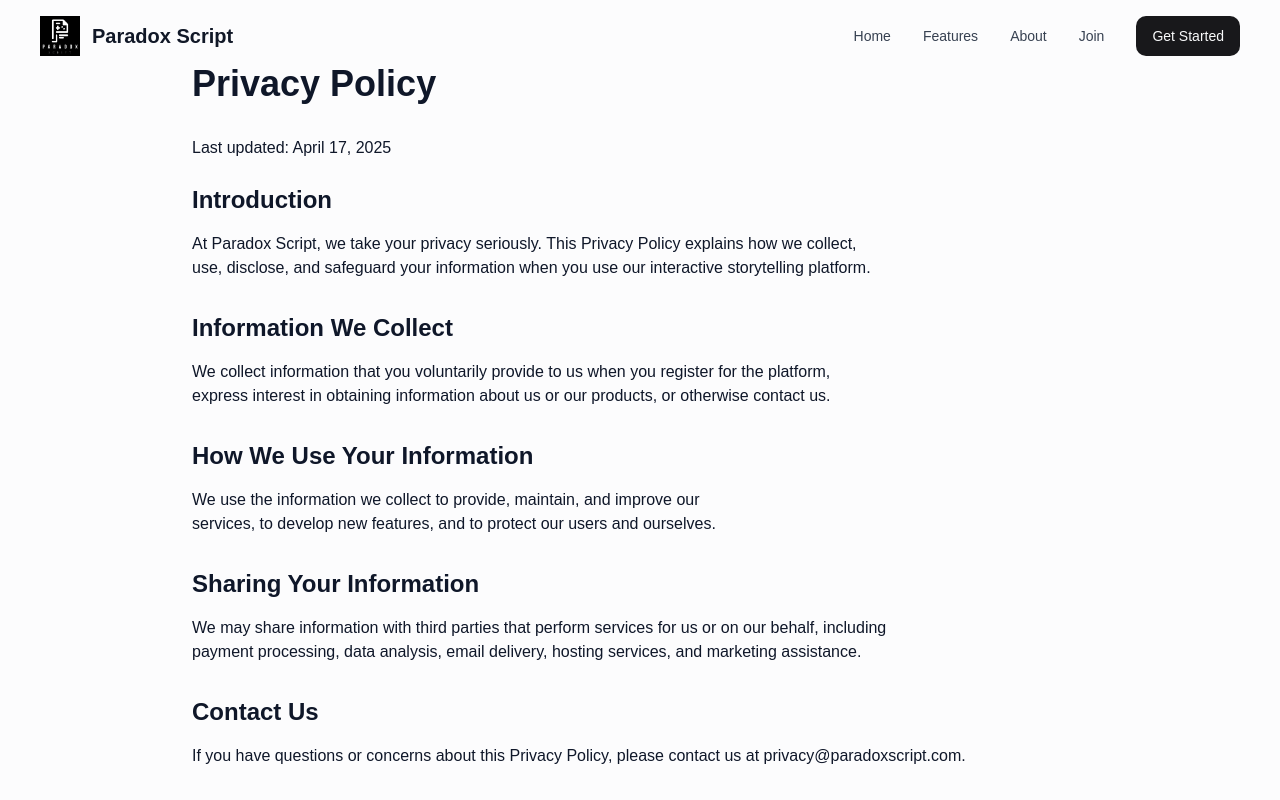
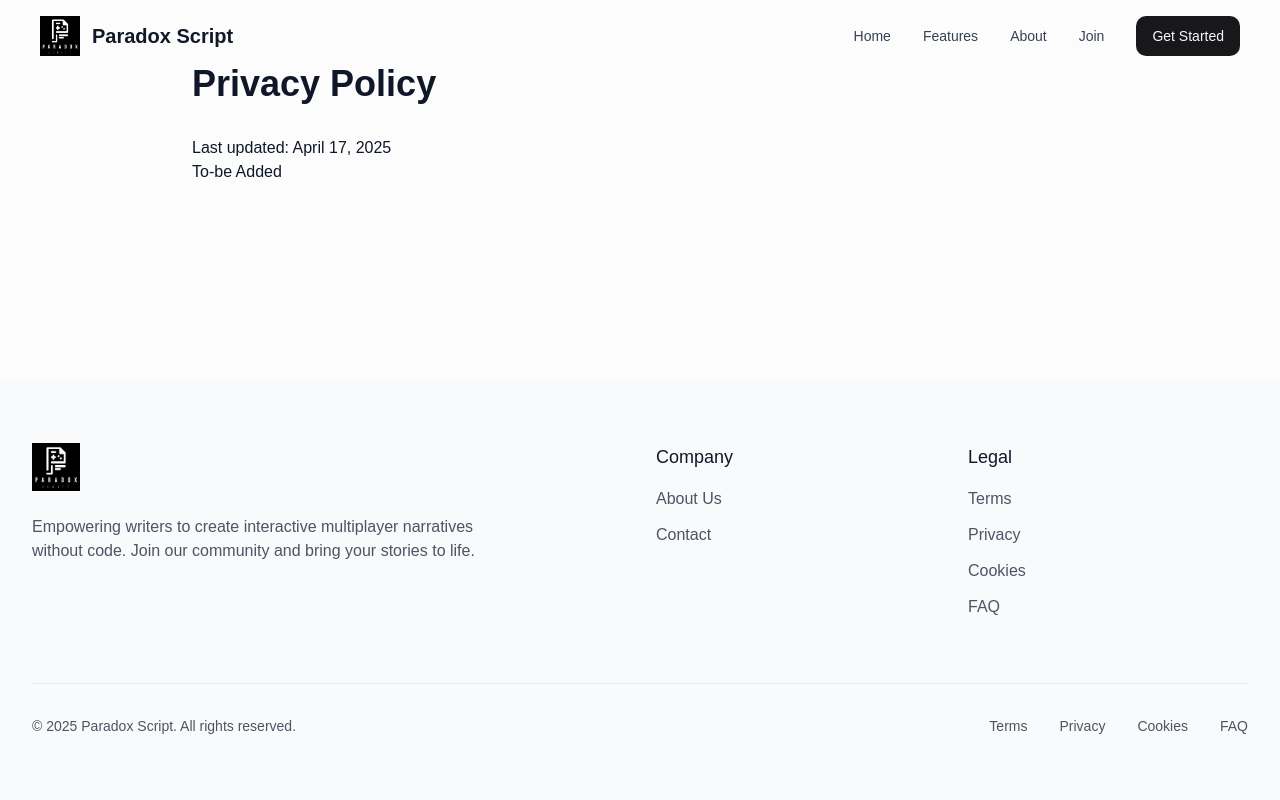
Before and after one commit to JeremyYiuStudent/paradox-script, a React (Vite) app: page /privacy in a window 1280 px wide. Shown: the top 800 px of the page. Built offline with nearby package versions, Linux system fonts and the light colour scheme; a web font is replaced by a local one.

Commit message:
Revert "Fix: Remove "export default" from screen"
This reverts commit 87f6df796850c8a4263859d517e7cb662a60d071.

```diff
--- a/src/pages/Privacy.tsx
+++ b/src/pages/Privacy.tsx
@@ -1,13 +1,9 @@
 
-import React, { useEffect, useState } from 'react';
+import React, { useEffect } from 'react';
 import Navbar from '@/components/Navbar';
 import Footer from '@/components/Footer';
-import { Skeleton } from '@/components/ui/skeleton';
 
 const Privacy = () => {
-  const [privacyContent, setPrivacyContent] = useState<string | null>(null);
-  const [loading, setLoading] = useState(false);
-
   useEffect(() => {
     document.title = 'Privacy Policy | Paradox Script';
   }, []);
@@ -22,36 +18,7 @@ const Privacy = () => {
           <div className="prose prose-lg dark:prose-invert max-w-none">
             <p className="lead">Last updated: {new Date().toLocaleDateString('en-US', { month: 'long', day: 'numeric', year: 'numeric' })}</p>
 
-            <div className="mt-6">
-              <h2 className="text-2xl font-semibold mb-4">Introduction</h2>
-              <p>
-                At Paradox Script, we take your privacy seriously. This Privacy Policy explains how we collect,
-                use, disclose, and safeguard your information when you use our interactive storytelling platform.
-              </p>
-
-              <h2 className="text-2xl font-semibold mb-4 mt-8">Information We Collect</h2>
-              <p>
-                We collect information that you voluntarily provide to us when you register for the platform,
-                express interest in obtaining information about us or our products, or otherwise contact us.
-              </p>
-
-              <h2 className="text-2xl font-semibold mb-4 mt-8">How We Use Your Information</h2>
-              <p>
-                We use the information we collect to provide, maintain, and improve our services,
-                to develop new features, and to protect our users and ourselves.
-              </p>
-
-              <h2 className="text-2xl font-semibold mb-4 mt-8">Sharing Your Information</h2>
-              <p>
-                We may share information with third parties that perform services for us or on our behalf,
-                including payment processing, data analysis, email delivery, hosting services, and marketing assistance.
-              </p>
-
-              <h2 className="text-2xl font-semibold mb-4 mt-8">Contact Us</h2>
-              <p>
-                If you have questions or concerns about this Privacy Policy, please contact us at privacy@paradoxscript.com.
-              </p>
-            </div>
+            <h2>To-be Added</h2>
           </div>
         </div>
       </main>
--- a/src/pages/Terms.tsx
+++ b/src/pages/Terms.tsx
@@ -1,11 +1,10 @@
-
 import React, { useEffect, useState } from 'react';
 import Navbar from '@/components/Navbar';
 import Footer from '@/components/Footer';
 import { Skeleton } from '@/components/ui/skeleton';
 
 const Terms = () => {
-  const [termsContent, setTermsContent] = useState<string | null>(null);
+  const [htmlContent, setHtmlContent] = useState<string | null>(null);
   const [loading, setLoading] = useState(true);
 
   useEffect(() => {
@@ -20,14 +19,12 @@ const Terms = () => {
         return response.text();
       })
       .then(html => {
-        setTermsContent(html);
+        setHtmlContent(html);
         setLoading(false);
       })
       .catch(error => {
         console.error('Error loading Terms of Use:', error);
         setLoading(false);
-        // Set fallback content in case of error
-        setTermsContent("<h2>Terms of Service</h2><p>Our terms of service are currently being updated. Please check back later.</p>");
       });
   }, []);
 
@@ -37,33 +34,10 @@ const Terms = () => {
       <main className="flex-grow py-16 px-4 sm:px-6 lg:px-8">
         <div className="max-w-4xl mx-auto">
           <h1 className="text-4xl font-bold mb-8">Terms of Service</h1>
-
           <div className="prose prose-lg dark:prose-invert max-w-none">
             <p className="lead">Last updated: {new Date().toLocaleDateString('en-US', { month: 'long', day: 'numeric', year: 'numeric' })}</p>
 
-            {loading ? (
-              <div className="space-y-4">
-                <Skeleton className="h-4 w-full" />
-                <Skeleton className="h-4 w-5/6" />
-                <Skeleton className="h-4 w-4/6" />
-                <Skeleton className="h-20 w-full" />
-                <Skeleton className="h-4 w-full" />
-                <Skeleton className="h-4 w-3/4" />
-              </div>
-            ) : (
-              <div className="mt-6">
-                {termsContent ? (
-                  <iframe
-                    srcDoc={termsContent}
-                    title="Terms of Service"
-                    className="w-full border-0 min-h-[800px]"
-                    sandbox="allow-same-origin"
-                  />
-                ) : (
-                  <p>Unable to load Terms of Service. Please try again later.</p>
-                )}
-              </div>
-            )}
+            <h2>To-be Added</h2>
           </div>
         </div>
       </main>
```
